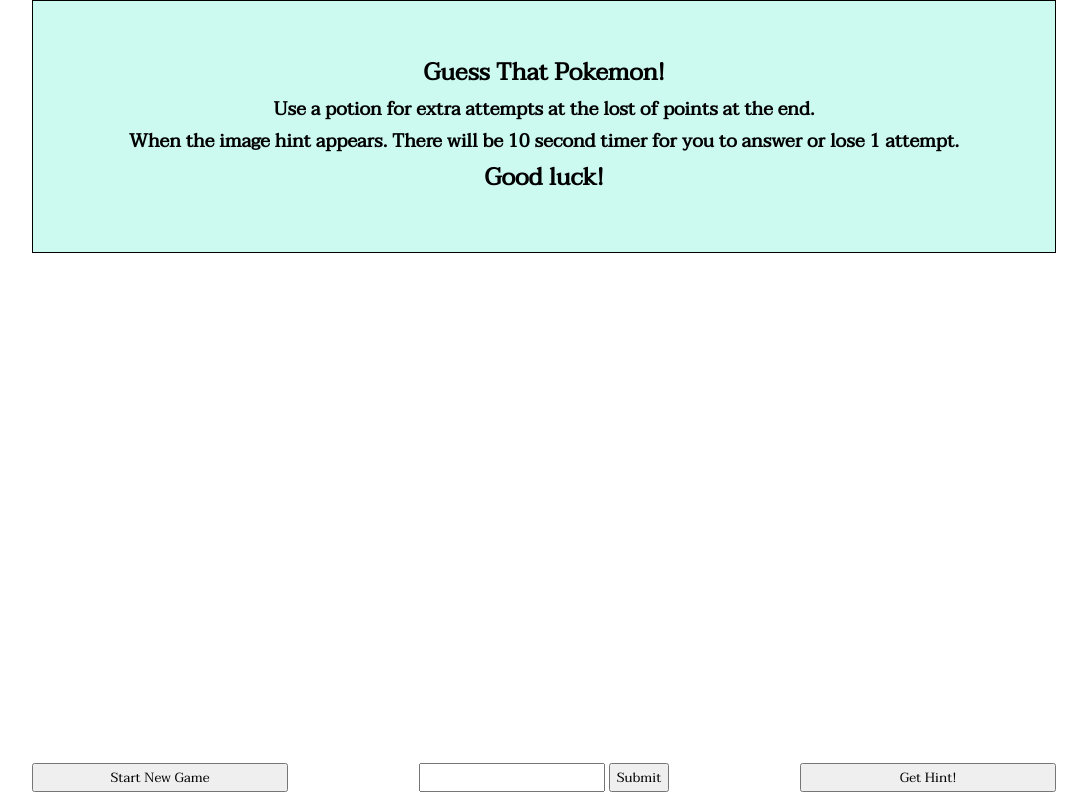
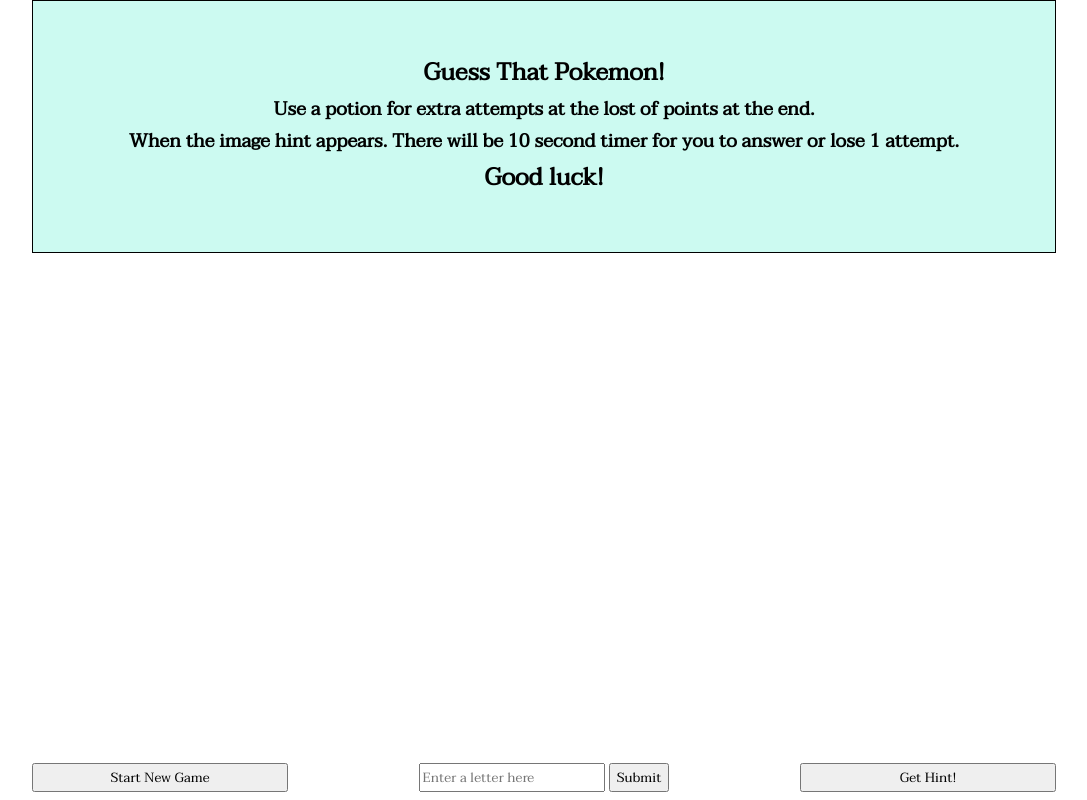
Before and after one commit to ManuelAOrtiz/CapstoneGuessPokemon, a website: page index.html in a window 1280 px wide. Shown: the whole page, without its empty margins (96-1183 px from the left). Drawn offline with nearby package versions, Linux system fonts and the light colour scheme.

Commit message:
Update index.html

```diff
--- a/index.html
+++ b/index.html
@@ -11,7 +11,7 @@
 	<div id="wrapper">
 		<button id="start">Start New Game</button>
 		<div id="inputs">
-			<input type="text" id="letter" maxlength="1">
+			<input type="text" id="letter" placeholder="Enter a letter here" maxlength="1">
 			<input type="submit" id="submit">
 		</div>
 
```
